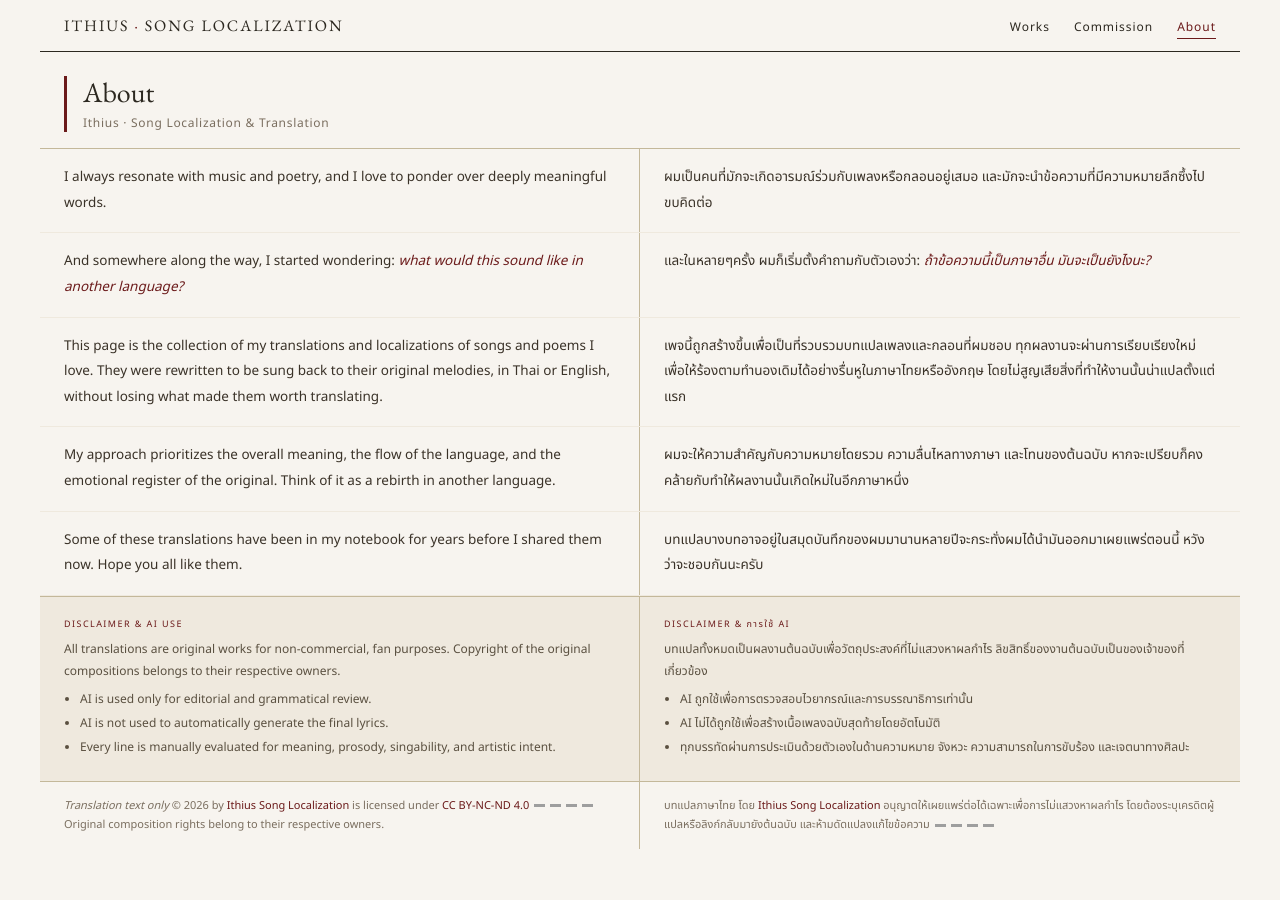
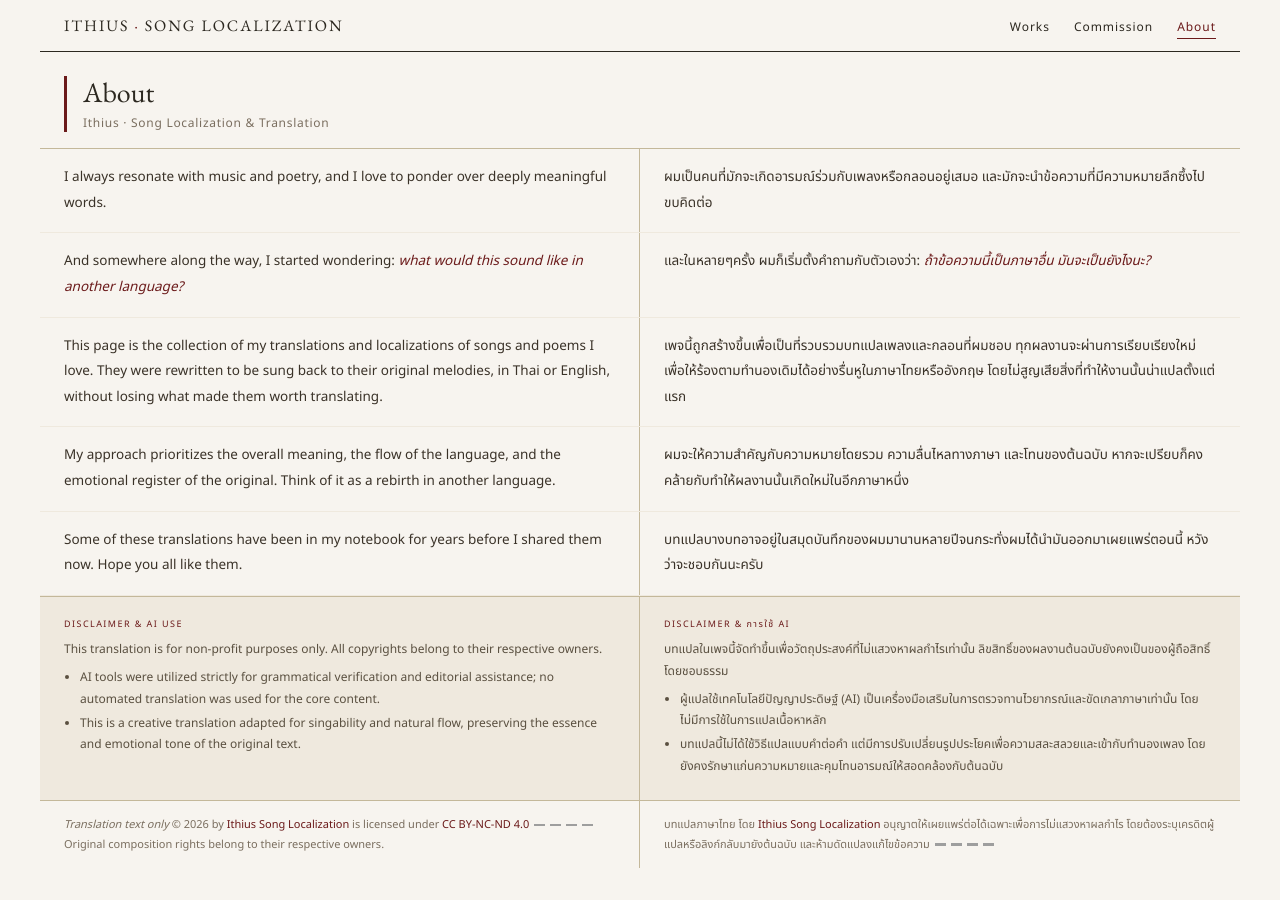
Before and after one commit to Ithius/song-localization, a Jekyll site: the page built from about.html, in a window 1280 px wide. Built offline with Jekyll 4.4.1, drawn with Linux system fonts in a browser that asks for light colours; grey boxes are pictures that could not be loaded.

Commit message:
Update about.html

```diff
--- a/about.html
+++ b/about.html
@@ -47,29 +47,27 @@
   </div>
   <div class="mu-para-row">
     <div class="mu-para-cell">Some of these translations have been in my notebook for years before I shared them now. Hope you all like them.</div>
-    <div class="mu-para-cell">บทแปลบางบทอาจอยู่ในสมุดบันทึกของผมมานานหลายปีจะกระทั่งผมได้นำมันออกมาเผยแพร่ตอนนี้ หวังว่าจะชอบกันนะครับ</div>
+    <div class="mu-para-cell">บทแปลบางบทอาจอยู่ในสมุดบันทึกของผมมานานหลายปีจนกระทั่งผมได้นำมันออกมาเผยแพร่ตอนนี้ หวังว่าจะชอบกันนะครับ</div>
   </div>
 
   <div class="mu-disclaimer-row">
     <div class="mu-disclaimer-cell">
       <div class="mu-disclaimer-label">Disclaimer & AI use</div>
       <div class="mu-disclaimer-text">
-        All translations are original works for non-commercial, fan purposes. Copyright of the original compositions belongs to their respective owners.
+        This translation is for non-profit purposes only. All copyrights belong to their respective owners.
         <ul>
-          <li>AI is used only for editorial and grammatical review.</li>
-          <li>AI is not used to automatically generate the final lyrics.</li>
-          <li>Every line is manually evaluated for meaning, prosody, singability, and artistic intent.</li>
+          <li>AI tools were utilized strictly for grammatical verification and editorial assistance; no automated translation was used for the core content.</li>
+          <li>This is a creative translation adapted for singability and natural flow, preserving the essence and emotional tone of the original text.</li>
         </ul>
       </div>
     </div>
     <div class="mu-disclaimer-cell">
       <div class="mu-disclaimer-label">Disclaimer & การใช้ AI</div>
       <div class="mu-disclaimer-text">
-        บทแปลทั้งหมดเป็นผลงานต้นฉบับเพื่อวัตถุประสงค์ที่ไม่แสวงหาผลกำไร ลิขสิทธิ์ของงานต้นฉบับเป็นของเจ้าของที่เกี่ยวข้อง
+        บทแปลในเพจนี้จัดทำขึ้นเพื่อวัตถุประสงค์ที่ไม่แสวงหาผลกำไรเท่านั้น ลิขสิทธิ์ของผลงานต้นฉบับยังคงเป็นของผู้ถือสิทธิ์โดยชอบธรรม
         <ul>
-          <li>AI ถูกใช้เพื่อการตรวจสอบไวยากรณ์และการบรรณาธิการเท่านั้น</li>
-          <li>AI ไม่ได้ถูกใช้เพื่อสร้างเนื้อเพลงฉบับสุดท้ายโดยอัตโนมัติ</li>
-          <li>ทุกบรรทัดผ่านการประเมินด้วยตัวเองในด้านความหมาย จังหวะ ความสามารถในการขับร้อง และเจตนาทางศิลปะ</li>
+          <li>ผู้แปลใช้เทคโนโลยีปัญญาประดิษฐ์ (AI) เป็นเครื่องมือเสริมในการตรวจทานไวยากรณ์และขัดเกลาภาษาเท่านั้น โดยไม่มีการใช้ในการแปลเนื้อหาหลัก</li>
+          <li>บทแปลนี้ไม่ได้ใช้วิธีแปลแบบคำต่อคำ แต่มีการปรับเปลี่ยนรูปประโยคเพื่อความสละสลวยและเข้ากับทำนองเพลง โดยยังคงรักษาแก่นความหมายและคุมโทนอารมณ์ให้สอดคล้องกับต้นฉบับ</li>
         </ul>
       </div>
     </div>
```
